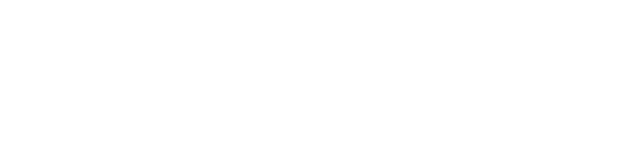
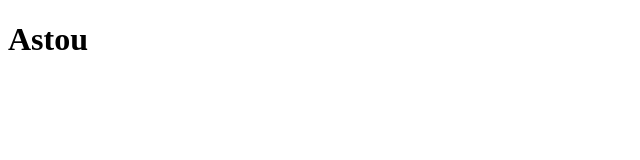
Before and after one commit to ayoudiouf/drrr, a plain HTML site: page index.html in a window 1280 px wide. Shown: the whole page, without its empty margins (0-640 px from the left). Drawn offline with Linux system fonts and the light colour scheme.

Commit message:
ajout balise h1

```diff
--- a/index.html
+++ b/index.html
@@ -6,6 +6,6 @@
     <title>Document</title>
 </head>
 <body>
-
+<h1>Astou</h1>
 </body>
 </html>
```
